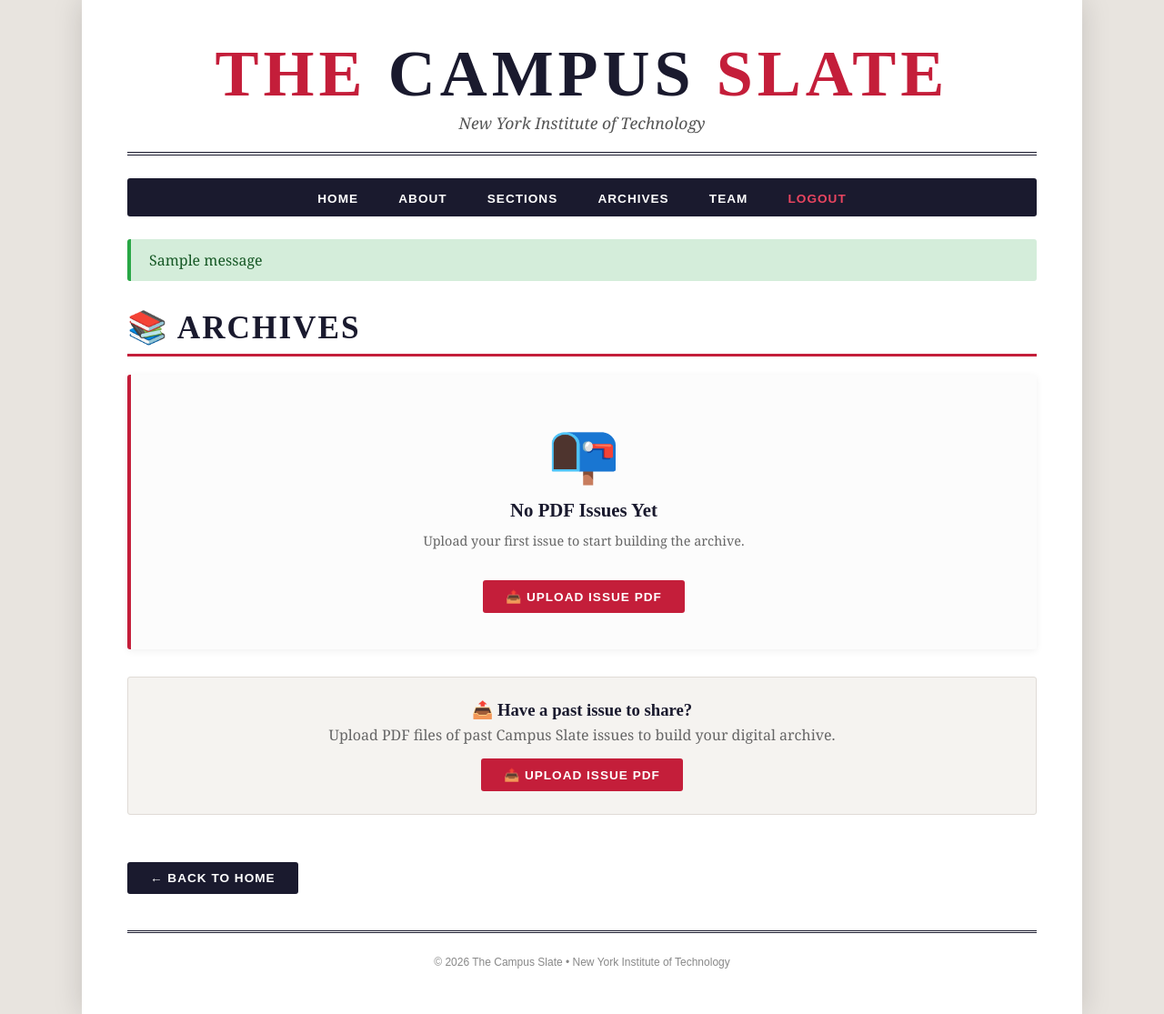
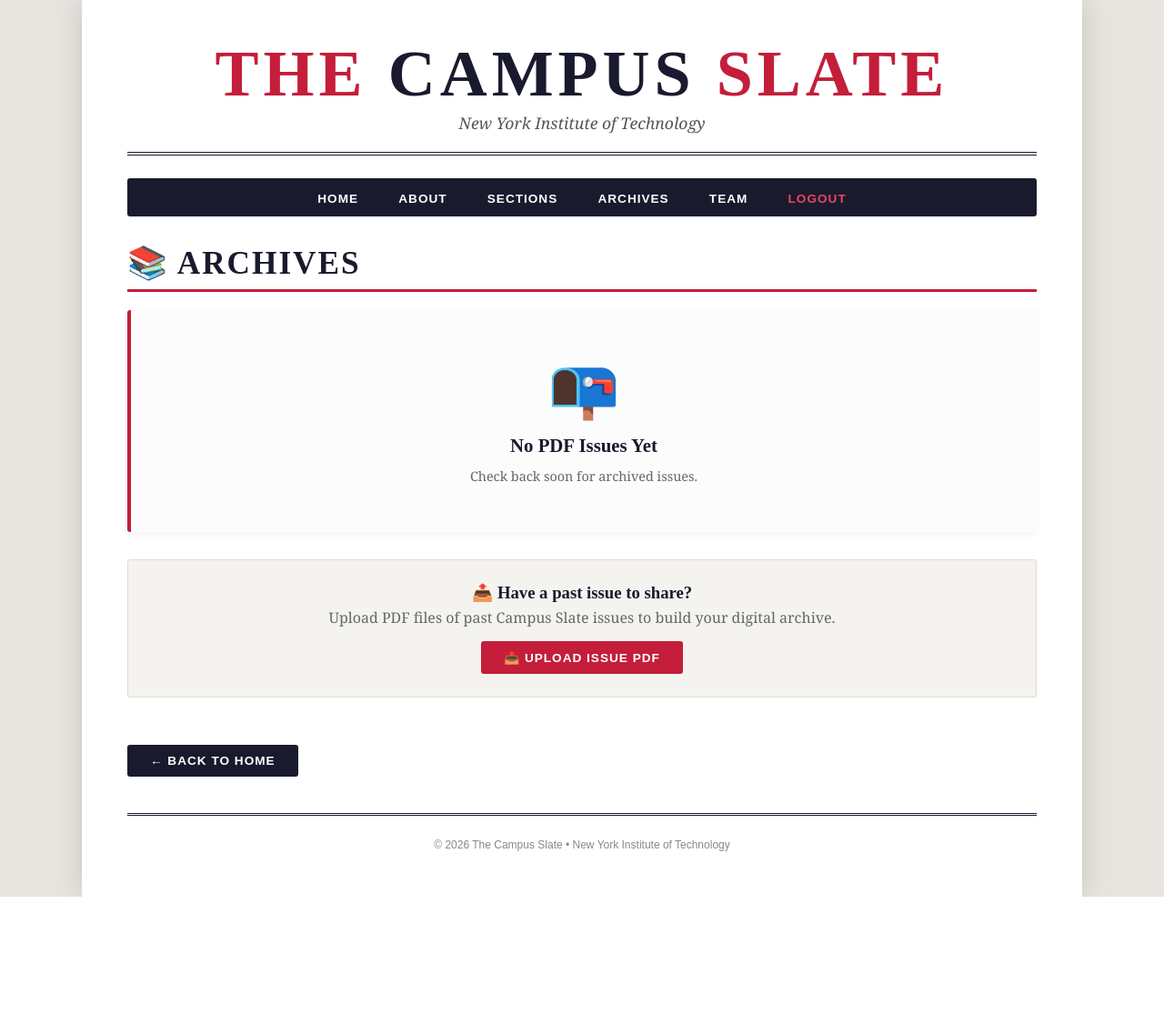
Before and after one commit to Sadia-F/The-Campus-Slate, a Flask app: page /archives in a window 1280 px wide. Shown: the whole page at 91% size. After the commit the page ends 986 px from the top, so only its background shows below. Run offline with Flask 3, Linux system fonts and the light colour scheme; the visitor is signed in with stand-in values (Sample User, id 1); one stand-in notice (Sample message) is shown; data that the repository does not hold is empty.

Commit message:
Complete: Fixed navigation, sections button, archives visibility, and all pages

```diff
--- a/templates/archives.html
+++ b/templates/archives.html
@@ -79,15 +79,6 @@
 
         .nav-bar .login-link:hover {
             color: #ff6b81;
-        }
-
-        .flash-messages {
-            background: #d4edda;
-            color: #155724;
-            padding: 12px 20px;
-            border-radius: 3px;
-            margin-bottom: 20px;
-            border-left: 4px solid #28a745;
         }
 
         .section-title {
@@ -297,16 +288,6 @@
             {% endif %}
         </nav>
 
-        {% with messages = get_flashed_messages() %}
-            {% if messages %}
-                {% for message in messages %}
-                    <div class="flash-messages">
-                        {{ message }}
-                    </div>
-                {% endfor %}
-            {% endif %}
-        {% endwith %}
-
         <h2 class="section-title">📚 Archives</h2>
 
         <div class="archive-grid">
@@ -328,26 +309,19 @@
                 <div class="archive-card" style="grid-column: 1 / -1; text-align: center; padding: 40px;">
                     <span class="icon" style="font-size: 4em;">📭</span>
                     <h3>No PDF Issues Yet</h3>
-                    <p>Upload your first issue to start building the archive.</p>
-                    <br>
-                    {% if logged_in %}
-                        <a href="/upload-issue" class="btn btn-upload">📤 Upload Issue PDF</a>
-                    {% else %}
-                        <a href="/login" class="btn btn-upload">🔒 Login to Upload</a>
-                    {% endif %}
+                    <p>Check back soon for archived issues.</p>
                 </div>
             {% endif %}
         </div>
 
+        <!-- Only show upload box when logged in -->
+        {% if logged_in %}
         <div class="upload-box">
             <h3>📤 Have a past issue to share?</h3>
             <p>Upload PDF files of past Campus Slate issues to build your digital archive.</p>
-            {% if logged_in %}
-                <a href="/upload-issue" class="btn btn-upload">📤 Upload Issue PDF</a>
-            {% else %}
-                <a href="/login" class="btn btn-upload">🔒 Login to Upload</a>
-            {% endif %}
+            <a href="/team-upload" class="btn btn-upload">📤 Upload Issue PDF</a>
         </div>
+        {% endif %}
 
         <br>
         <a href="/" class="btn">← Back to Home</a>
```
Also changed, not shown: templates/about.html (+0 -19 lines), templates/home.html (+7 -18 lines), templates/sections.html (+1 -20 lines), templates/staff.html (+57 -4 lines).
